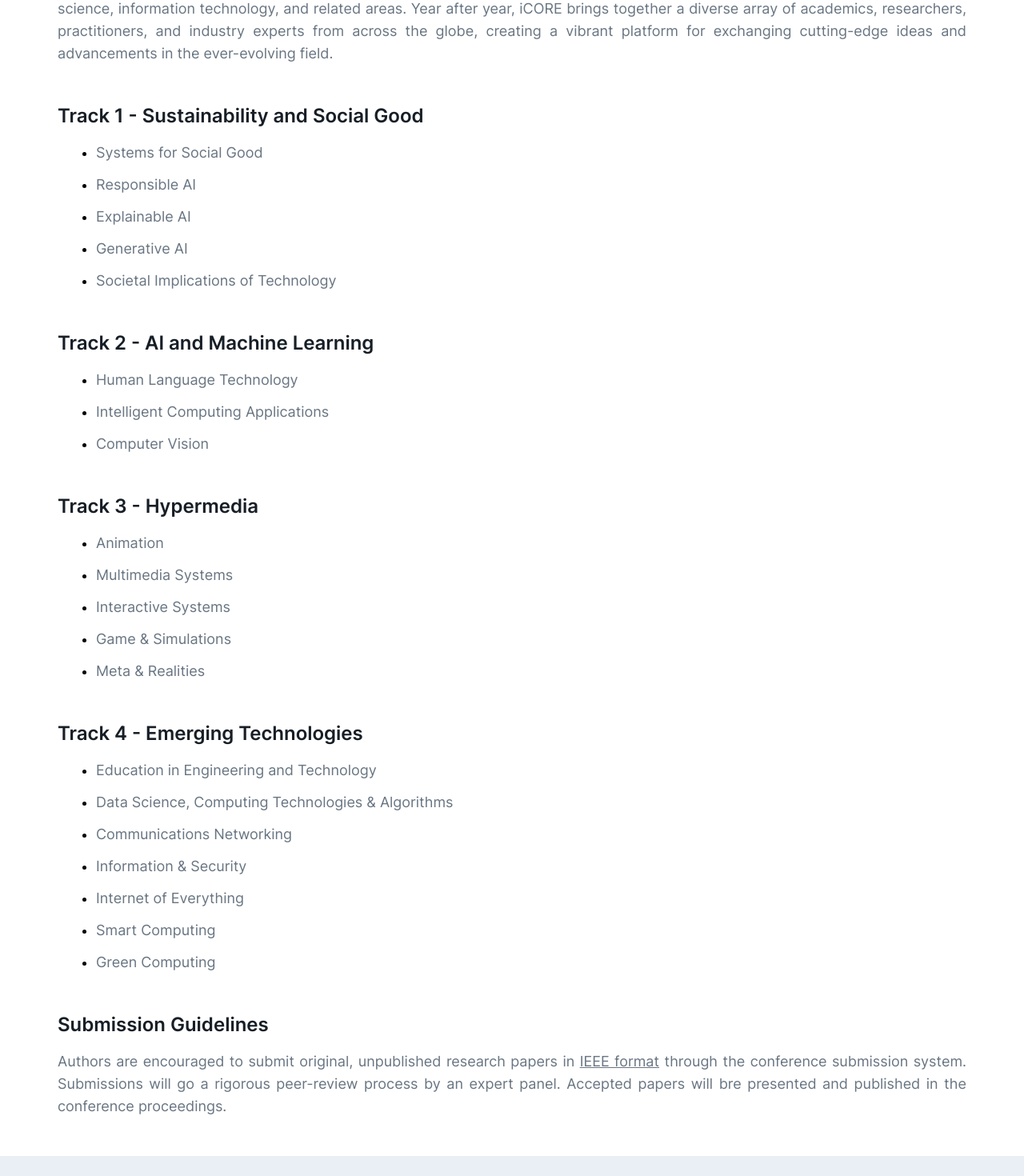
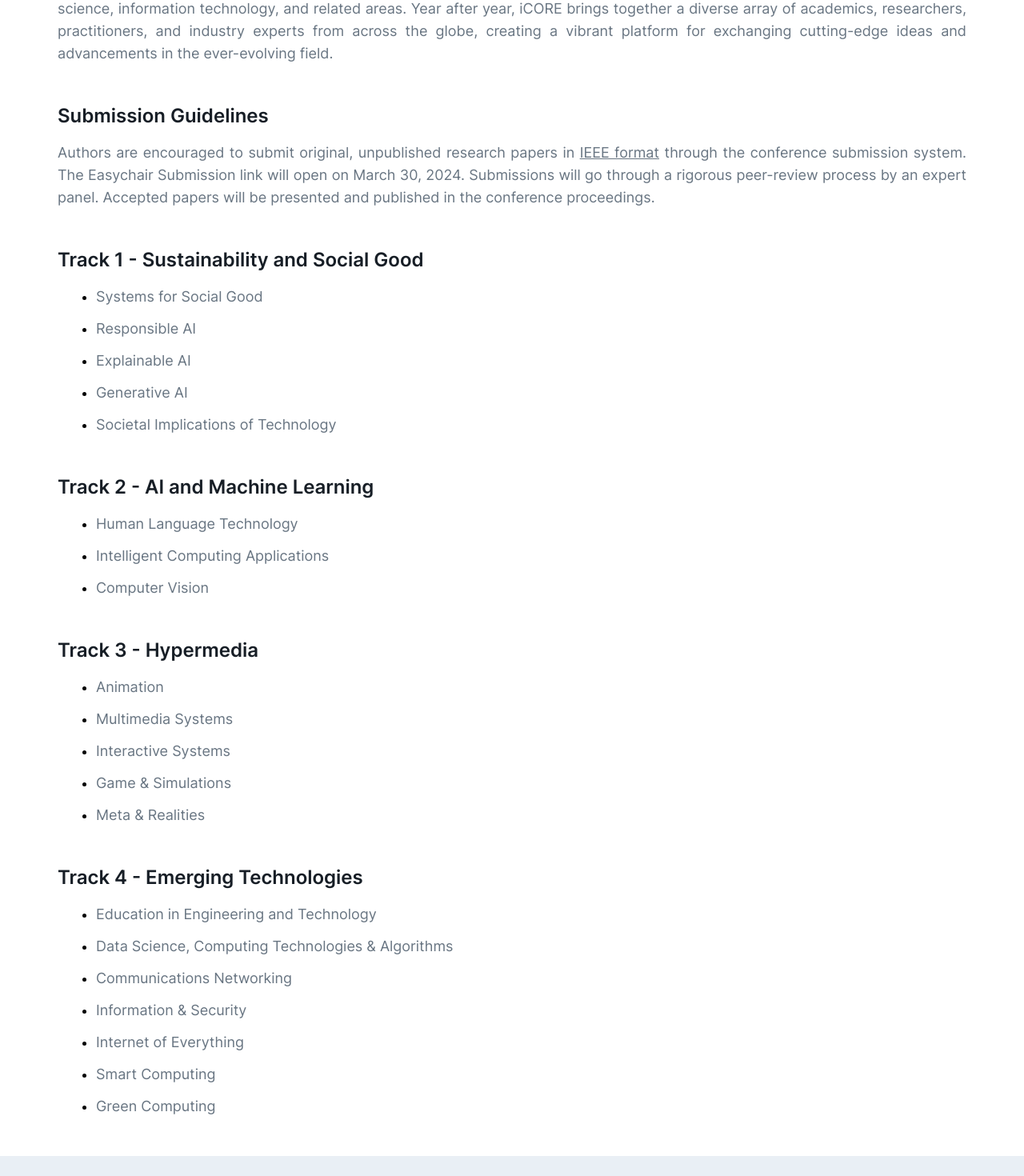
Before and after one commit to icore-nationalu/icore2024, a React (Vite) app: page /call-for-papers in a window 1280 px wide. Shown: the part 500-1970 px from the top of the page at 80% size. Built offline with nearby package versions, Linux system fonts and the light colour scheme.

Commit message:
Updated CFP page

```diff
--- a/src/pages/CallForPaper.jsx
+++ b/src/pages/CallForPaper.jsx
@@ -85,6 +85,21 @@ const CallForPaper = () => {
               ideas and advancements in the ever-evolving field.
             </p>
 
+            <h3>Submission Guidelines</h3>
+            <p>
+              Authors are encouraged to submit original, unpublished research
+              papers in{" "}
+              <a
+                href="https://www.ieee.org/conferences/publishing/templates.html"
+                target="_blank"
+              >
+                IEEE format
+              </a>{" "}
+              through the conference submission system. The Easychair Submission
+              link will open on March 30, 2024. Submissions will go through a
+              rigorous peer-review process by an expert panel. Accepted papers
+              will be presented and published in the conference proceedings.
+            </p>
             {tracks.map(({ trackName, trackItems }, i) => {
               return (
                 <Fragment key={i}>
@@ -103,21 +118,6 @@ const CallForPaper = () => {
                 </Fragment>
               );
             })}
-
-            <h3>Submission Guidelines</h3>
-            <p>
-              Authors are encouraged to submit original, unpublished research
-              papers in{" "}
-              <a
-                href="https://www.ieee.org/conferences/publishing/templates.html"
-                target="_blank"
-              >
-                IEEE format
-              </a>{" "}
-              through the conference submission system. Submissions will go a
-              rigorous peer-review process by an expert panel. Accepted papers
-              will bre presented and published in the conference proceedings.
-            </p>
           </div>
         </div>
       </section>
```
